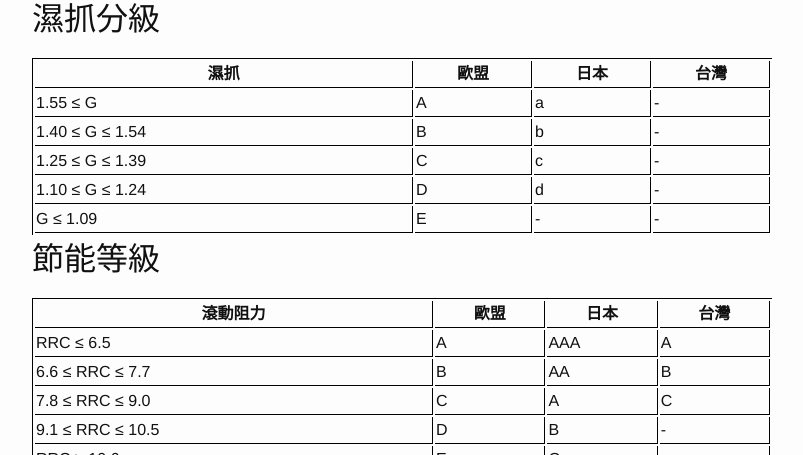
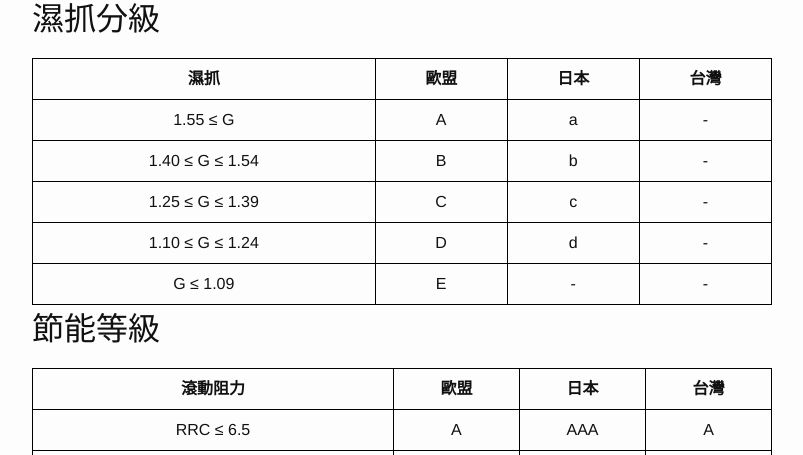
Before and after one commit to 1stbenz/1stbenz.github.io, a Jekyll site: the page built from _posts/2021-09-14-tyre-label.md, in a window 1280 px wide. Shown: the part 889-1344 px from the top of the page, without its empty margins (238-1041 px from the left). Built offline with Jekyll 4.4.1, drawn with Linux system fonts in a browser that asks for light colours; grey boxes are pictures that could not be loaded.

Commit message:
update table

```diff
--- a/_sass/_base.scss
+++ b/_sass/_base.scss
@@ -47,17 +47,19 @@ img {
     max-width: 100%;
 }
 
-table{
-    border-left:1px solid #000000;border-top:1px solid #000000;
+table {
+    border-collapse: collapse;
     width: 100%;
-    word-wrap:break-word; word-break:break-all;
-  }
-  table th{
-  text-align:center;
-  }
-  table th,td{
-    border-right:1px solid #000000;border-bottom:1px solid #000000;
-  }
+    word-wrap: break-word;
+    word-break: break-all;
+}
+
+th, td {
+    border: 1px solid #000000;
+    text-align: center;
+    padding: 8px;
+}
+
 
 /**
  * Figures
```
Also changed, not shown: _posts/2025-04-20-greenrun.md (+0 -1 lines).
